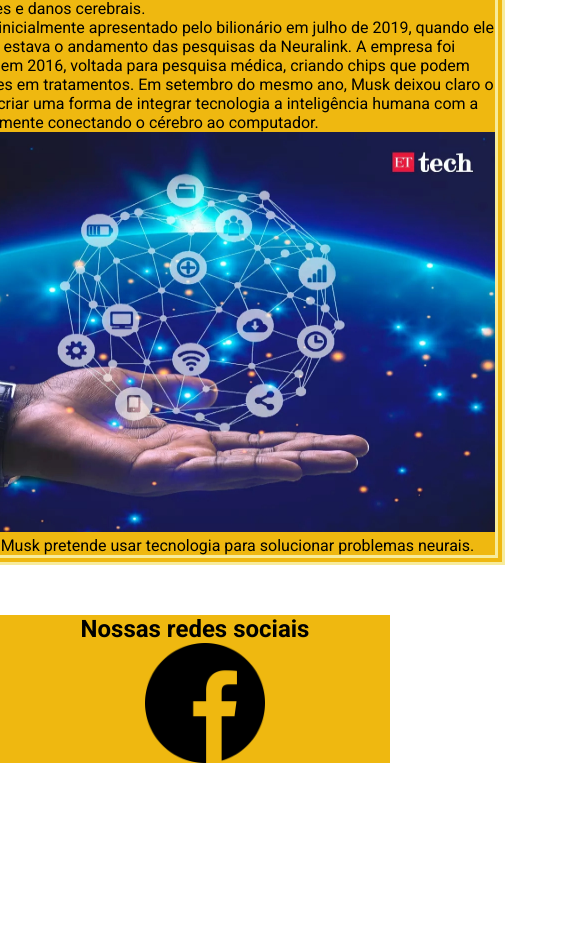
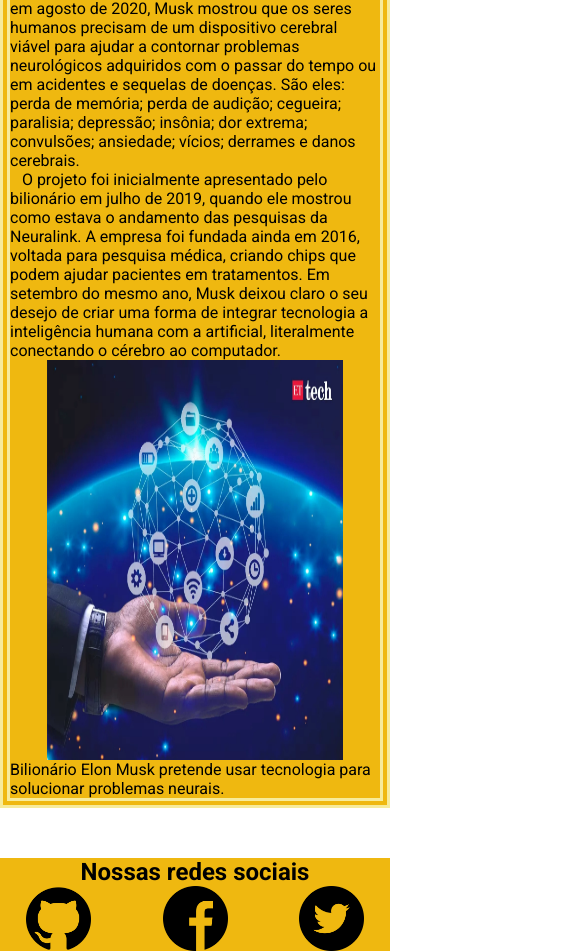
Before and after one commit to Nick-Rodrigues/Checkpoint2, a plain HTML site: page pages/tech.html in a window 390 px wide. Shown: the part 580-1531 px from the top of the page, 585 px wide, since content can reach past the window. Before the commit the page ends 1343 px from the top, so only its background shows below. Drawn offline with Linux system fonts and the light colour scheme.

Commit message:
Ultimas atualizações do css.

```diff
--- a/css/corpo.css
+++ b/css/corpo.css
@@ -20,7 +20,12 @@ h1{
 
 }
 
-.faixa1 img{
-    width: 600px;
+.faixa1 img {
+    width: 80%;
     height: 400px;
 }
+
+.faixa1 figure{    display: flex;
+    flex-direction: column;
+    align-items: center;
+}
--- a/css/rodape.css
+++ b/css/rodape.css
@@ -8,17 +8,29 @@
     max-width: 1200px;
 }
 
-.rodape nav{
+.rodape nav {
     display: flex;
-    gap: 350px;
+    gap: 219px;
     justify-content: center;
+}
 
+@media(max-width:700px){ .rodape nav {
+    display: flex;
+    gap: 20px;
+    justify-content: center;
 }
+}
+
 
 .rodape nav img{
     width: 120px;
     display: block;
 }
+
+@media(max-width:1100px){ .rodape nav img {
+    width: 65px;
+    display: block;
+}}
 
 .rodape nav a{
     width: 120px;
```
